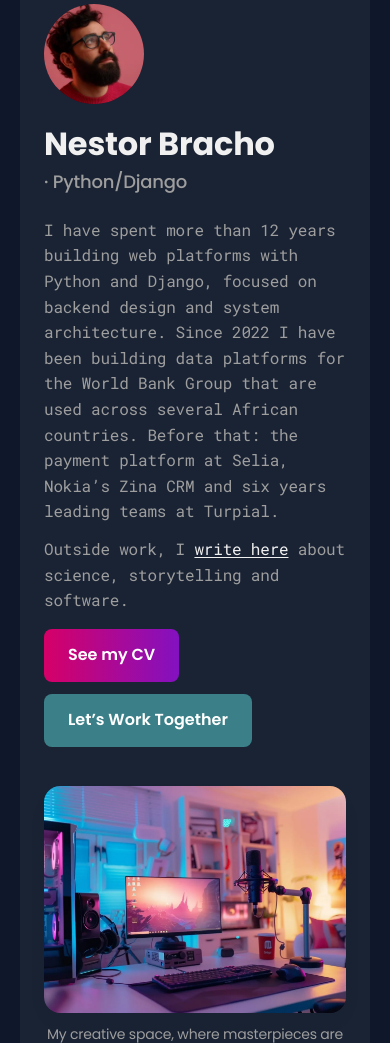
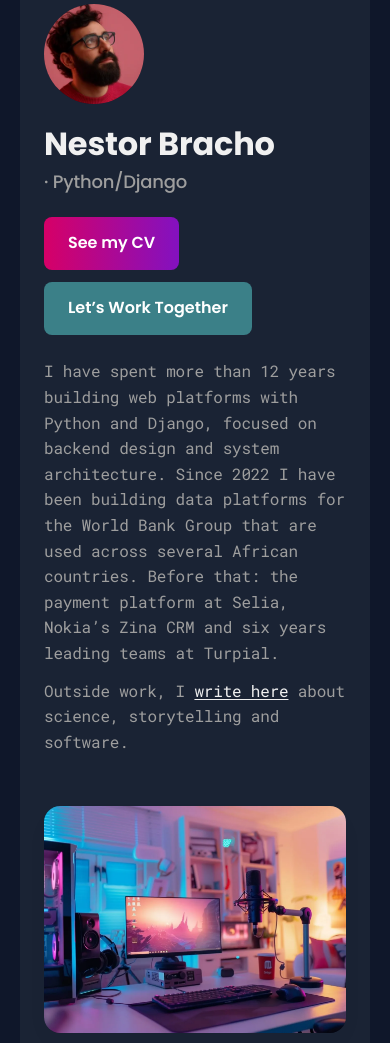
Before and after one commit to NestorBracho/blogweb, a Django app: template main/templates/main/index.html in a window 390 px wide. Shown: the part 137-1180 px from the top of the page. Run offline with Django 5.2, Linux system fonts and the light colour scheme; the template is opened without the code that fills it, so the values that code supplies are empty.

Commit message:
fix: show the hero buttons under the role on phones
At 390x844 the CV button started at 858px, below the fold. Once the columns stack, flex order puts the buttons
right under the role; the HTML and the desktop layout stay as they were.

Co-Authored-By: Claude Opus 5.5 <noreply@anthropic.com>

```diff
--- a/main/static/main/index/styles.css
+++ b/main/static/main/index/styles.css
@@ -17,6 +17,25 @@
     margin-top: 16px;
 }
 
+/* Once the columns stack, the CV button would land below the fold (858px at 390x844), and LinkedIn's in-app browser
+   is shorter still: show it right under the role. The HTML keeps it after the intro, as on desktop. */
+@media (max-width: 1024px) {
+    .hero__right {
+        display: flex;
+        flex-direction: column;
+    }
+
+    .hero__actions {
+        order: 1;
+        margin: 0 0 24px;
+    }
+
+    .hero__description {
+        order: 2;
+        margin-bottom: 0;
+    }
+}
+
 /* Shown under "Load more" when the next posts can't be loaded (scripts.js) */
 .load-more-error {
     margin: 16px 0 0;
```
